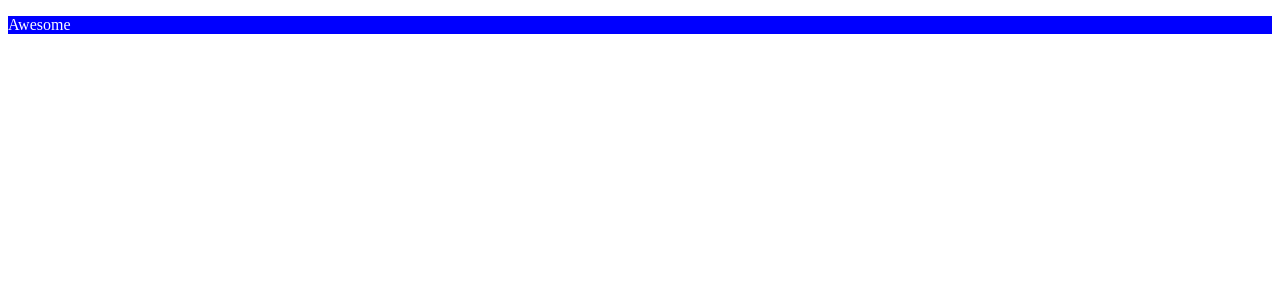
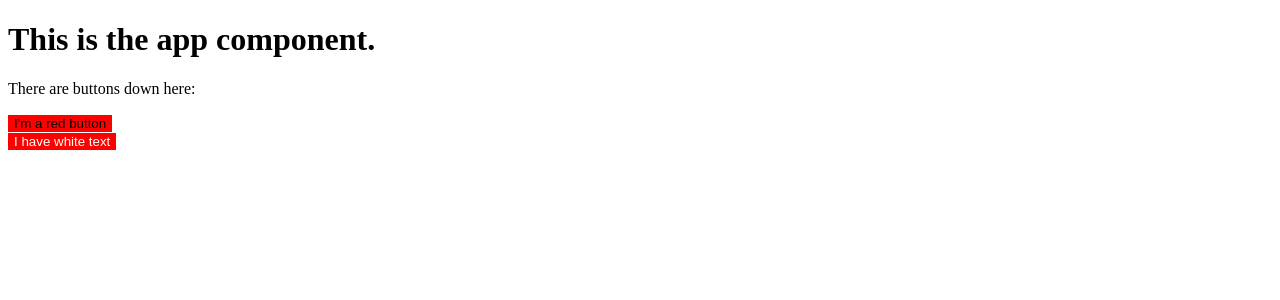
Before and after one commit to daltonclaybrook/daltonclaybrook.github.io, a React app: page / in a window 1280 px wide. Shown: the top 300 px of the page. Built offline with nearby package versions, Linux system fonts and the light colour scheme; the HTML template or start-up script is replaced by a standard one.

Commit message:
started to prep for hmr

```diff
--- a/package.json
+++ b/package.json
@@ -7,9 +7,12 @@
   "dependencies": {
     "@types/react": "^16.0.34",
     "@types/react-dom": "^16.0.3",
+    "@types/react-hot-loader": "^3.0.5",
+    "clean-webpack-plugin": "^0.1.17",
     "html-webpack-plugin": "^2.30.1",
     "react": "^16.2.0",
     "react-dom": "^16.2.0",
+    "react-hot-loader": "^3.1.3",
     "ts-loader": "^3.2.0",
     "typescript": "^2.6.2",
     "webpack": "^3.10.0"
--- /dev/null
+++ b/src/app.tsx
@@ -0,0 +1,15 @@
+import * as React from 'react';
+import { Button } from './components/button';
+
+class App extends React.Component<{}, {}> {
+	render() {
+		return (<div>
+			<h1>This is the app component.</h1>
+			<p>There are buttons down here:</p>
+			<Button>I'm a red button</Button><br />
+			<Button color="white">I have white text</Button>
+		</div>);
+	}
+}
+
+export { App };
--- /dev/null
+++ b/src/components/button/button.tsx
@@ -0,0 +1,13 @@
+import * as React from 'react';
+
+interface Props extends React.HTMLProps<HTMLButtonElement> {
+	color?: string;
+}
+
+const cssStyles: React.CSSProperties = {
+	background: 'red',
+	border: 'none',
+};
+
+const Button = ({ children, color, ...rest }: Props) => (<button style={{ ...cssStyles, ...{ color } }} {...rest}>{children}</button>);
+export { Button };
--- /dev/null
+++ b/src/components/button/index.ts
@@ -0,0 +1 @@
+export { Button } from './button';
--- a/src/index.html
+++ /dev/null
@@ -1,12 +0,0 @@
-<!DOCTYPE html>
-<html>
-
-<head>
-	<title>Sample Project</title>
-</head>
-
-<body>
-	<div id="app" />
-</body>
-
-</html>
--- a/src/index.tsx
+++ b/src/index.tsx
@@ -1,17 +1,23 @@
 import * as React from 'react';
 import { render } from 'react-dom';
+import { AppContainer } from 'react-hot-loader';
+import { App } from './app';
 
-const div = document.getElementById('app');
+// Create the div to bootstrap to and add it to the DOM
+const div = document.createElement('div');
+document.body.appendChild(div);
 
-interface Props {
-	children?: any;
-	color: string;
+
+render(<AppContainer><App /></AppContainer>, div);
+
+if ((module as any).hot) {
+	(module as any).hot.accept('./app', () => {
+		const AppComponent = require('./app').App;
+		render(
+			<AppContainer>
+				<AppComponent />
+			</AppContainer>,
+			div,
+		);
+	});
 }
-
-const HelloWorld = (props: Props) => (
-	<div style={{ background: props.color }}>{props.children}</div>
-);
-
-const Text = (props: Props) => (<p style={{ color: props.color }}>{props.children}</p>);
-
-render(<HelloWorld color="blue"><Text color="white">Awesome</Text></HelloWorld>, div);
--- a/webpack.config.js
+++ b/webpack.config.js
@@ -1,5 +1,7 @@
 const path = require('path');
+const webpack = require('webpack');
 const HtmlWebpackPlugin = require('html-webpack-plugin');
+const CleanWebpackPlugin = require('clean-webpack-plugin');
 
 module.exports = {
 	"entry": './src/index.tsx',
@@ -19,5 +21,11 @@ module.exports = {
 			}
 		]
 	},
-	plugins: [new HtmlWebpackPlugin({ template: path.resolve('./src/index.html') })]
+	plugins: [
+		new CleanWebpackPlugin('dist'), // wipe dist before building again
+		new HtmlWebpackPlugin(), // create index.html file
+		// TODO: make sure these are only used in dev env
+		new webpack.NamedModulesPlugin(), // make module names human readable in console for easier debugging
+		new webpack.HotModuleReplacementPlugin() // enable HMR
+	]
 };
```
Also changed, not shown: 1 other file (tests, documents, lock files or other folders).
